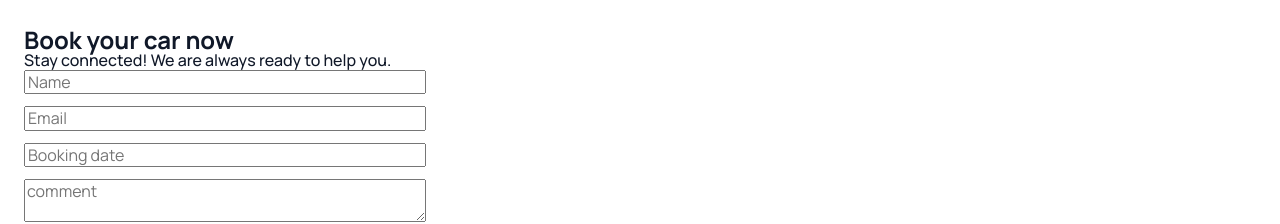
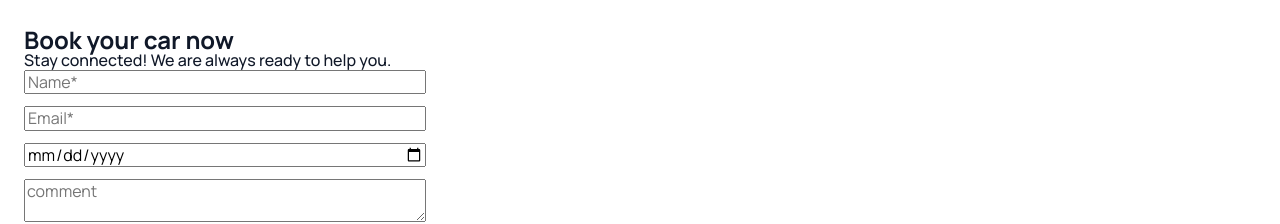
Before and after one commit to hanna-uler/rental-car-app, a React (Vite) app: page /catalog/1 in a window 1280 px wide. Shown: the part 259-483 px from the top of the page. Built offline with nearby package versions, Linux system fonts and the light colour scheme; no server answers.

Commit message:
add RentalForm validation, i yup,fix date input type

```diff
--- a/package.json
+++ b/package.json
@@ -22,7 +22,8 @@
     "react-hot-toast": "^2.6.0",
     "react-redux": "^9.2.0",
     "react-router-dom": "^7.8.2",
-    "redux-persist": "^6.0.0"
+    "redux-persist": "^6.0.0",
+    "yup": "^1.7.0"
   },
   "devDependencies": {
     "@eslint/js": "^9.33.0",
--- a/src/components/RentalForm/RentalForm.jsx
+++ b/src/components/RentalForm/RentalForm.jsx
@@ -1,7 +1,8 @@
 import toast from "react-hot-toast"
 import Button from "../Button/Button"
 import css from "./RentalForm.module.css"
-import { Formik, Form, Field } from "formik"
+import { Formik, Form, Field, ErrorMessage } from "formik"
+import * as yup from "yup";
 
 export default function RentalForm({id}) {
     const initValues = {
@@ -10,6 +11,12 @@ export default function RentalForm({id}) {
         bookingDate: "",
         comment: ""
     }
+    const rentValidSchema = yup.object().shape({
+        name: yup.string().required("Name is a required field"),
+        email: yup.string().email("Invalid email address").required("Email is a required field"),
+        bookingDate: yup.date().min(new Date(), "The date in the past con not be chosen."),
+        comment: yup.string()
+    })
     const handleFormSubmit = (values) => {
         const rentData = { ...values, carId: id };
         toast.success("Thank you! We've received your request.");
@@ -19,12 +26,16 @@ export default function RentalForm({id}) {
         <div className={css.container}>
             <h2>Book your car now</h2>
             <p>Stay connected! We are always ready to help you.</p>
-            <Formik initialValues={initValues} onSubmit={handleFormSubmit}>
+            <Formik initialValues={initValues} validationSchema={rentValidSchema} onSubmit={handleFormSubmit}>
                 <Form className={css.form}>
-                    <Field className={css.input} type="text" name="name" placeholder="Name"></Field>
-                    <Field className={css.input} type="email" name="email" placeholder="Email"></Field>
-                    <Field className={css.input} type="" name="bookingDate" placeholder="Booking date"></Field>
+                    <Field className={css.input} type="text" name="name" placeholder="Name*"></Field>
+                    <ErrorMessage className={css.errorMesssage} name="name" component="span" />
+                    <Field className={css.input} type="email" name="email" placeholder="Email*"></Field>
+                    <ErrorMessage className={css.errorMesssage} name="email" component="span" />
+                    <Field className={css.input} type="date" name="bookingDate" placeholder="Booking date"></Field>
+                    <ErrorMessage className={css.errorMesssage} name="bookingDate" component="span" />
                     <Field className={css.input} as="textarea" name="comment" placeholder="comment"></Field>
+                    <ErrorMessage className={css.errorMesssage} name="comment" component="span" />
                     <div className={css.btnWrapper}>
                         <Button text="Send" type="submit"/>
                     </div>
```
Also changed, not shown: 1 other file (tests, documents, lock files or other folders).
